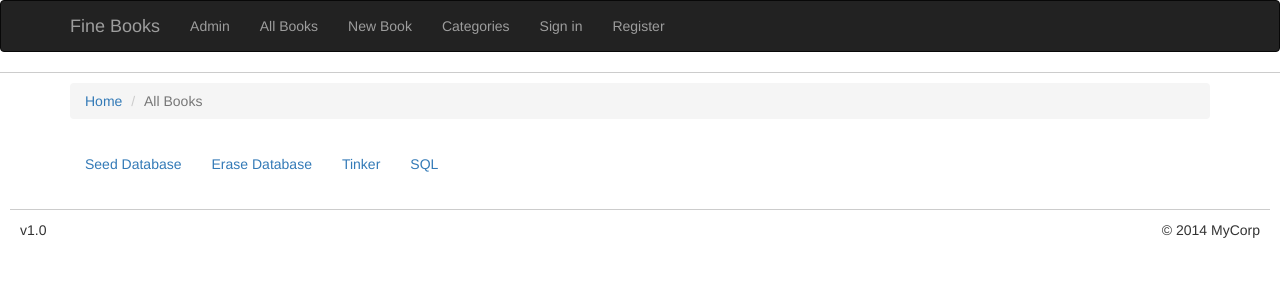
After one commit to lfernandez55/flask_book_plus_auth, a Flask app: template templates/admin.html in a window 1280 px wide. The commit adds this page. Shown: the top 300 px of the page. Run offline with Flask 2, Linux system fonts and the light colour scheme; the template is opened without the code that fills it, so the values that code supplies are empty; some libraries are stand-ins or nearby versions.

Commit message:
Is this the initial commit?

```diff
--- a/app.py
+++ b/app.py
@@ -6,6 +6,7 @@ from flask_user import current_user, login_required, roles_required, UserManager
 
 import sqlite3
 from flask_bootstrap import Bootstrap
+
 
 
 # Class-based application configuration
@@ -68,6 +69,7 @@ def create_app():
 
         # Define the relationship to Role via UserRoles
         roles = db.relationship('Role', secondary='user_roles')
+
 
     # Define the Role data-model
     class Role(db.Model):
@@ -151,13 +153,8 @@ def create_app():
         return render_template('all_books.html', books=books)
 
     @app.route('/seedDB')
+    @roles_required('Admin')
     def seedDB():
-        # sqlQ = execute_sql('DROP TABLE IF EXISTS Book',commit=True)
-        # sqlQ = execute_sql('DROP TABLE IF EXISTS Category',commit=True)
-        #
-        # sqlQuery = execute_sql('CREATE TABLE Book (author TEXT,title TEXT, isbn INTEGER, description TEXT, category_id INTEGER)',commit=True)
-        # sqlQuery = execute_sql('CREATE TABLE Category (description TEXT)',commit=True)
-
         sqlQuery2 = execute_sql('INSERT INTO Book (author,title,isbn, description, category_id) VALUES ("Mary Shelly","Frankenstein","1", "A horror story written by a romantic.","1")',commit=True)
         sqlQuery2 = execute_sql('INSERT INTO Book (author,title,isbn, description, category_id) VALUES ("Henry James","The Turn of the Screw","2", "Another British horror story.","1")',commit=True)
         sqlQuery2 = execute_sql('INSERT INTO Book (author,title,isbn, description, category_id) VALUES ("Max Weber","The Protestant Work Ethic and The Spirit of Capitalism","3", "A classic early 20th C. sociology text","2")',commit=True)
@@ -180,6 +177,7 @@ def create_app():
         return '<h1>DB Seeded!</h1>'
 
     @app.route('/erase_DB')
+    @roles_required('Admin')
     def eraseDB():
             # sqlQ = execute_sql('DROP TABLE IF EXISTS Book',commit=True)
             # sqlQ = execute_sql('DROP TABLE IF EXISTS Category',commit=True)
@@ -193,6 +191,7 @@ def create_app():
 
 
     @app.route('/addbook', methods={'GET','POST'})
+    @login_required
     def addbook():
         if request.method == 'POST':
             author = request.form['author']
@@ -223,9 +222,12 @@ def create_app():
     @login_required
     def categories():
         categories = execute_sql('SELECT rowid, * FROM Category ORDER BY description ASC')
+        for cat in categories:
+            print(cat['rowid'])
         return render_template('categories.html', categories=categories)
 
     @app.route('/books_in_category/<categoryID>')
+    @login_required
     def books_in_cat(categoryID):
         categories = execute_sql('SELECT * FROM Category WHERE rowid = ? ',[categoryID])
         categoryDescription= categories[0]['description']
@@ -267,56 +269,21 @@ def create_app():
     def tinker():
         return '<h1>Tinker function executed, check console</h1>'
 
+    @app.route('/tink')
+    def tink():
+         return render_template('tink.html')
+
     # The Home page is accessible to anyone
     @app.route('/')
     def home_page():
-        return render_template_string("""
-                {% extends "flask_user_layout.html" %}
-                {% block content %}
-                    <h2>{%trans%}Home page{%endtrans%}</h2>
-                    <p><a href={{ url_for('user.register') }}>{%trans%}Register{%endtrans%}</a></p>
-                    <p><a href={{ url_for('user.login') }}>{%trans%}Sign in{%endtrans%}</a></p>
-                    <p><a href={{ url_for('home_page') }}>{%trans%}Home Page{%endtrans%}</a> (accessible to anyone)</p>
-                    <p><a href={{ url_for('member_page') }}>{%trans%}Member Page{%endtrans%}</a> (login_required: member@example.com / Password1)</p>
-                    <p><a href={{ url_for('admin_page') }}>{%trans%}Admin Page{%endtrans%}</a> (role_required: admin@example.com / Password1')</p>
-                    <p><a href={{ url_for('user.logout') }}>{%trans%}Sign out{%endtrans%}</a></p>
-                {% endblock %}
-                """)
         return render_template('index.html')
 
-    # The Members page is only accessible to authenticated users
-    @app.route('/members')
-    @login_required    # Use of @login_required decorator
-    def member_page():
-        return render_template_string("""
-                {% extends "flask_user_layout.html" %}
-                {% block content %}
-                    <h2>{%trans%}Members page{%endtrans%}</h2>
-                    <p><a href={{ url_for('user.register') }}>{%trans%}Register{%endtrans%}</a></p>
-                    <p><a href={{ url_for('user.login') }}>{%trans%}Sign in{%endtrans%}</a></p>
-                    <p><a href={{ url_for('home_page') }}>{%trans%}Home Page{%endtrans%}</a> (accessible to anyone)</p>
-                    <p><a href={{ url_for('member_page') }}>{%trans%}Member Page{%endtrans%}</a> (login_required: member@example.com / Password1)</p>
-                    <p><a href={{ url_for('admin_page') }}>{%trans%}Admin Page{%endtrans%}</a> (role_required: admin@example.com / Password1')</p>
-                    <p><a href={{ url_for('user.logout') }}>{%trans%}Sign out{%endtrans%}</a></p>
-                {% endblock %}
-                """)
 
     # The Admin page requires an 'Admin' role.
     @app.route('/admin')
     @roles_required('Admin')    # Use of @roles_required decorator
     def admin_page():
-        return render_template_string("""
-                {% extends "flask_user_layout.html" %}
-                {% block content %}
-                    <h2>{%trans%}Admin Page{%endtrans%}</h2>
-                    <p><a href={{ url_for('user.register') }}>{%trans%}Register{%endtrans%}</a></p>
-                    <p><a href={{ url_for('user.login') }}>{%trans%}Sign in{%endtrans%}</a></p>
-                    <p><a href={{ url_for('home_page') }}>{%trans%}Home Page{%endtrans%}</a> (accessible to anyone)</p>
-                    <p><a href={{ url_for('member_page') }}>{%trans%}Member Page{%endtrans%}</a> (login_required: member@example.com / Password1)</p>
-                    <p><a href={{ url_for('admin_page') }}>{%trans%}Admin Page{%endtrans%}</a> (role_required: admin@example.com / Password1')</p>
-                    <p><a href={{ url_for('user.logout') }}>{%trans%}Sign out{%endtrans%}</a></p>
-                {% endblock %}
-                """)
+        return render_template('admin.html')
 
 
 
--- /dev/null
+++ b/templates/admin.html
@@ -0,0 +1,18 @@
+{% extends "base.html" %}
+
+
+{% block breadcrumb %}
+  <li class="breadcrumb-item"><a href="{{ url_for('home') }}">Home</a></li>
+  <li class="breadcrumb-item active">All Books</li>
+{% endblock %}
+
+
+{% block page_content %}
+
+<ul class="nav navbar-nav">
+    <li><a href="{{ url_for('seedDB') }}" >Seed Database</a></li>
+    <li><a href="{{ url_for('eraseDB') }}" >Erase Database</a></li>
+    <li><a href="{{ url_for('tinker') }}" >Tinker</a></li>
+    <li><a href="{{ url_for('sql') }}" >SQL</a></li>
+</ul
+{% endblock %}
--- a/templates/base.html
+++ b/templates/base.html
@@ -1,13 +1,35 @@
-{% extends "bootstrap/base.html" %}
+<!DOCTYPE html>
+<html lang="en">
+  <head>
+    <meta charset="utf-8">
+    <meta http-equiv="X-UA-Compatible" content="IE=edge">
+    <meta name="viewport" content="width=device-width, initial-scale=1">
+    <title>{{ user_manager.USER_APP_NAME }}</title>
 
-{% block title %}Books!{% endblock %}
+    <!-- Bootstrap -->
+    <link href="//netdna.bootstrapcdn.com/bootstrap/3.1.1/css/bootstrap.min.css" rel="stylesheet">
 
-{% block head %}
-{{ super() }}
-<link rel="shortcut icon" href="{{ url_for('static', filename='favicon.ico') }}" type="image/x-icon">
-<link rel="icon" href="{{ url_for('static', filename='favicon.ico') }}" type="image/x-icon">
-{% endblock %}
+    <!-- In-lining styles to avoid needing a separate .css file -->
+    <style>
+        hr { border-color: #cccccc; margin: 0; }
+        .no-margins { margin: 0px; }
+        .with-margins { margin: 10px; }
+        .col-centered { float: none; margin: 0 auto; }
+    </style>
 
+    <!-- HTML5 Shim and Respond.js IE8 support of HTML5 elements and media queries -->
+    <!-- WARNING: Respond.js doesn't work if you view the page via file:// -->
+    <!--[if lt IE 9]>
+      <script src="//cdnjs.cloudflare.com/ajax/libs/html5shiv/3.7/html5shiv.js"></script>
+      <script src="//cdnjs.cloudflare.com/ajax/libs/respond.js/1.4.2/respond.js"></script>
+    <![endif]-->
+
+    {# *** Allow sub-templates to insert extra html to the head section *** #}
+    {% block extra_css %}{% endblock %}
+  </head>
+
+
+<body>
   {% block navbar %}
   <div class="navbar navbar-inverse" role="navigation">
       <div class="container">
@@ -22,36 +44,28 @@
           </div>
           <div class="navbar-collapse collapse">
               <ul class="nav navbar-nav">
-                <li><a href="{{ url_for('seedDB') }}" >Seed Database</a></li>
-                <li><a href="{{ url_for('eraseDB') }}" >Erase Database</a></li>
-                <li><a href="{{ url_for('tinker') }}" >Tinker</a></li>
-                <li><a href="{{ url_for('sql') }}" >SQL</a></li>
+                  <li><a href="{{ url_for('admin_page') }}" >Admin</a></li>
+
 
                   <li><a href="{{ url_for('books') }}" >All Books</a></li>
                   <li><a href="{{ url_for('addbook') }}" >New Book</a></li>
-                <li><a href="{{ url_for('categories') }}" >Categories</a></li>
-
-                <!-- This code comes from venv/site-packages/flask-user/templates/flask_user_layout.html  -->
-                <li>
-
+                  <li><a href="{{ url_for('categories') }}" >Categories </a></li>
                         {% if call_or_get(current_user.is_authenticated) %}
-                          <a href="{{ url_for('user.edit_user_profile') }}">{{ current_user.username or current_user.email }}</a>
-                          &nbsp; | &nbsp;
-                          <a href="{{ url_for('user.logout') }}">{%trans%}Sign out{%endtrans%}</a>
+                  <li><a href="{{ url_for('user.edit_user_profile') }}">{{ current_user.username or current_user.email }}</a></li><li><a href="{{ url_for('user.logout') }}">{%trans%}Sign out{%endtrans%}</a></li>
                         {% else %}
-                          <a href="{{ url_for('user.login') }}">{%trans%}Sign in{%endtrans%}</a>
+                  <li><a href="{{ url_for('user.login') }}">{%trans%}Sign in{%endtrans%}</a></li>
                         {% endif %}
-
-                </li>
-
-                <li><a href={{ url_for('user.register') }}>{%trans%}Register{%endtrans%}</a></li>
-
-
+                  <li><a href="{{ url_for('user.register') }}">{%trans%}Register{%endtrans%}</a></li>
               </ul>
           </div>
       </div>
   </div>
     {% endblock %}
+
+
+
+    {% block body %}
+    <hr class="no-margins"/>
 
     <div id="main-div" class="with-margins">
     {# One-time system messages called Flash messages #}
@@ -70,7 +84,6 @@
 
     {% block main %}
         {% block content %}
-
         <div class="container">
           <ol class="breadcrumb my-4">
             {% block breadcrumb %}
@@ -83,6 +96,25 @@
             {% endblock %}
           </div>
         {% endblock %}
-
     {% endblock %}
     </div>
+
+    <br/>
+    <hr class="no-margins"/>
+    <div id="footer-div" class="clearfix with-margins">
+        <div class="pull-left">{{ user_manager.USER_APP_NAME }} v1.0</div>
+        <div class="pull-right">&copy; 2014 MyCorp</div>
+    </div>
+    {% endblock %}
+
+
+    <!-- jQuery (necessary for Bootstrap's JavaScript plugins) -->
+    <script src="//code.jquery.com/jquery-1.11.0.min.js"></script>
+    <!-- Bootstrap -->
+    <script src="//netdna.bootstrapcdn.com/bootstrap/3.1.1/js/bootstrap.min.js"></script>
+
+    {# *** Allow sub-templates to insert extra html to the bottom of the body *** #}
+    {% block extra_js %}{% endblock %}
+
+  </body>
+</html>
--- a/templates/categories.html
+++ b/templates/categories.html
@@ -9,7 +9,7 @@
 {% block page_content %}
 
 
-
+aaaaaaaaa
 {% for category in categories %}
   <div><a href="{{ url_for('books_in_cat', categoryID=category['rowid']) }}">{{category['description']}}</a></div>
 {% endfor%}
--- a/templates/index.html
+++ b/templates/index.html
@@ -1,4 +1,4 @@
-{% extends "base.html" %}
+{% extends "flask_user_layout.html" %}
 
 {% block title %}Flasky{% endblock %}
 
@@ -7,6 +7,6 @@
 {% endblock %}
 
 
-{% block page_content %}
+{% block content %}
   <h1>Welcome to Fine Books!</h1>
 {% endblock %}
```
Also changed, not shown: templates/tink.html (added, +26 -0 lines), templates/tink_extend1.html (added, +31 -0 lines), README.md, books.sqlite. Lines whose indentation alone changed are shown as unchanged.
